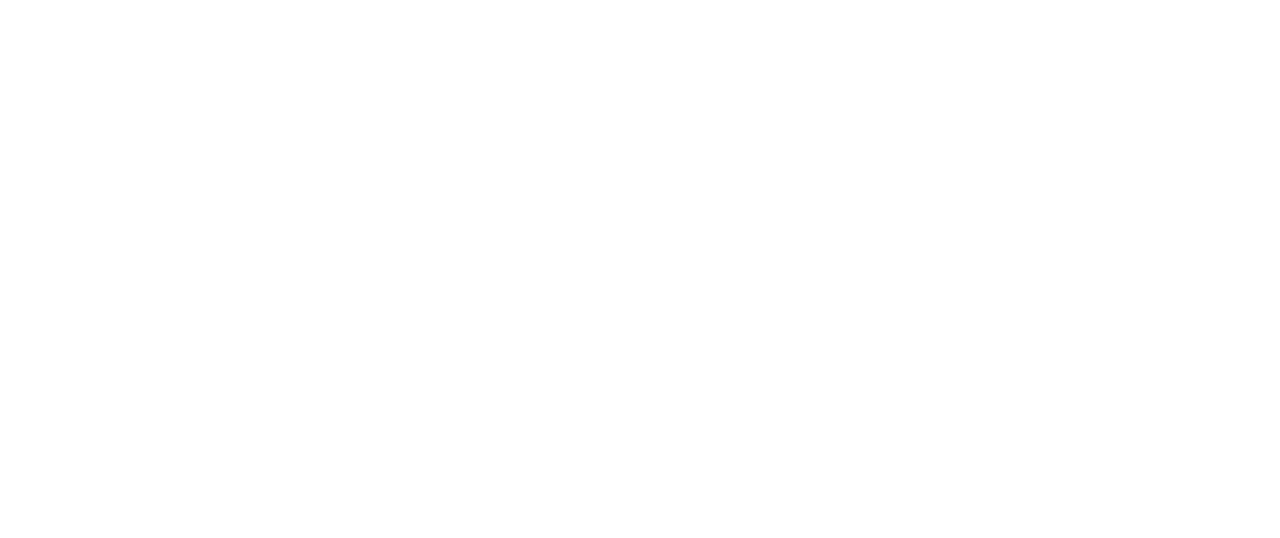
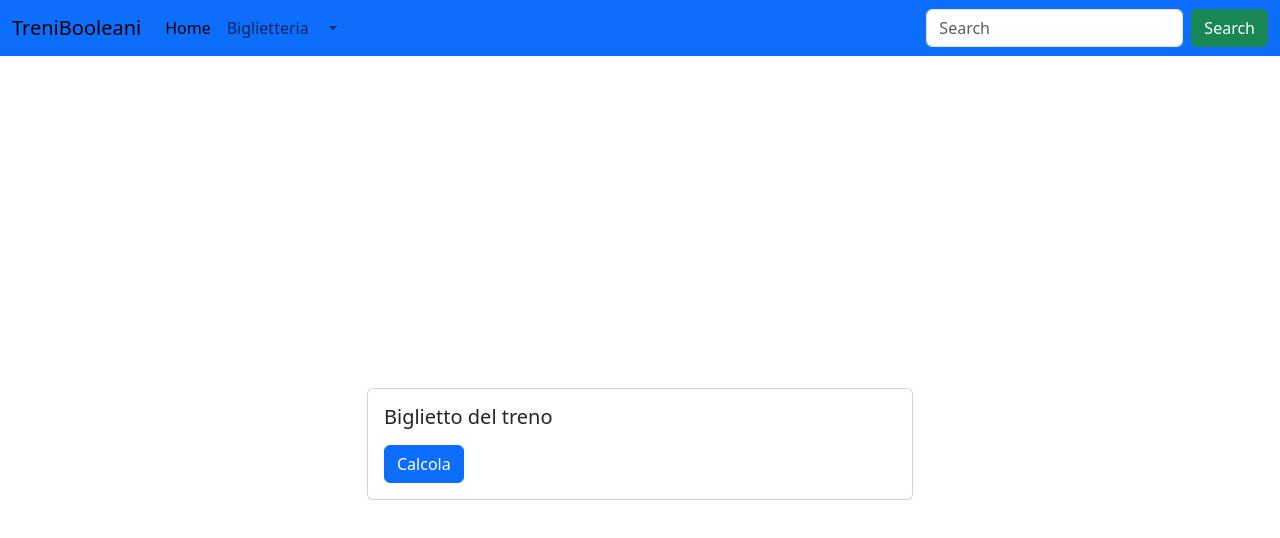
Before and after one commit to filippo-falcone/js-biglietto-treno, a plain HTML site: page index.html in a window 1280 px wide. Drawn offline with nearby package versions, Linux system fonts and the light colour scheme.

Commit message:
feat: add html & css stucture

```diff
--- a/css/style.css
+++ b/css/style.css
@@ -0,0 +1,6 @@
+/* #region GENERAL */
+body {
+    height: 100dvh;
+}
+
+/* #endregion */
--- a/index.html
+++ b/index.html
@@ -13,6 +13,65 @@
 </head>
 
 <body>
+    <header>
+        <nav class="navbar navbar-expand-lg bg-primary">
+            <div class="container-fluid">
+                <a class="navbar-brand" href="#">TreniBooleani</a>
+                <button class="navbar-toggler" type="button" data-bs-toggle="collapse"
+                    data-bs-target="#navbarSupportedContent" aria-controls="navbarSupportedContent"
+                    aria-expanded="false" aria-label="Toggle navigation">
+                    <span class="navbar-toggler-icon"></span>
+                </button>
+                <div class="collapse navbar-collapse" id="navbarSupportedContent">
+                    <ul class="navbar-nav me-auto mb-2 mb-lg-0">
+                        <li class="nav-item">
+                            <a class="nav-link active" aria-current="page" href="#">Home</a>
+                        </li>
+                        <li class="nav-item">
+                            <a class="nav-link" href="#">Biglietteria</a>
+                        </li>
+                        <li class="nav-item dropdown">
+                            <a class="nav-link dropdown-toggle" href="#" role="button" data-bs-toggle="dropdown"
+                                aria-expanded="false">
+                            </a>
+                            <ul class="dropdown-menu">
+                                <li><a class="dropdown-item" href="#">Prezzi</a></li>
+                                <li><a class="dropdown-item" href="#">Orari</a></li>
+                                <li>
+                                    <hr class="dropdown-divider">
+                                </li>
+                                <li><a class="dropdown-item" href="#">Stazioni</a></li>
+                            </ul>
+                        </li>
+                    </ul>
+                    <form class="d-flex" role="search">
+                        <input class="form-control me-2" type="search" placeholder="Search" aria-label="Search">
+                        <button class="btn btn-success" type="submit">Search</button>
+                    </form>
+                </div>
+            </div>
+        </nav>
+    </header>
+    <main class="h-100">
+        <div class="container-md h-100">
+            <div class="row flex-column align-items-center justify-content-center g-4 h-100">
+                <div class="col-10 col-lg-6">
+                    <div class="card">
+                        <div class="card-body">
+                            <h5 class="card-title">Biglietto del treno</h5>
+                            <p class="card-text" #km></p>
+                            <p class="card-text" #age></p>
+                            <p class="card-text" #totalprice></p>
+                            <a href="#" class="btn btn-primary">Calcola</a>
+                        </div>
+                    </div>
+                </div>
+            </div>
+        </div>
+    </main>
+    <footer>
+
+    </footer>
     <!-- Bootstrap js -->
     <script src="https://cdn.jsdelivr.net/npm/bootstrap@5.3.3/dist/js/bootstrap.bundle.min.js"
         integrity="sha384-YvpcrYf0tY3lHB60NNkmXc5s9fDVZLESaAA55NDzOxhy9GkcIdslK1eN7N6jIeHz"
```
